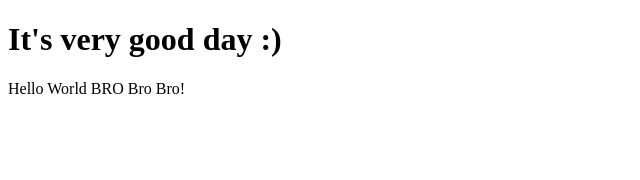
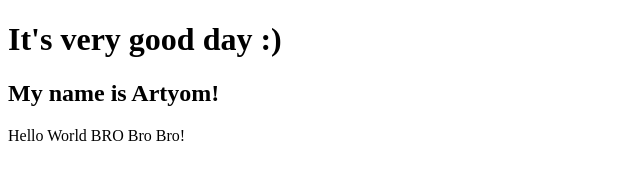
Before and after one commit to Mois24/udemy, a website: page index.html in a window 1280 px wide. Shown: the whole page, without its empty margins (0-640 px from the left). Drawn offline with Linux system fonts and the light colour scheme.

Commit message:
Add my name

```diff
--- a/index.html
+++ b/index.html
@@ -8,6 +8,7 @@
 </head>
 <body>
     <h1>It's very good day :)</h1>
+    <h2>My name is Artyom!</h2>
     <p onclick="">Hello World BRO Bro Bro!</p>
 
 
```
